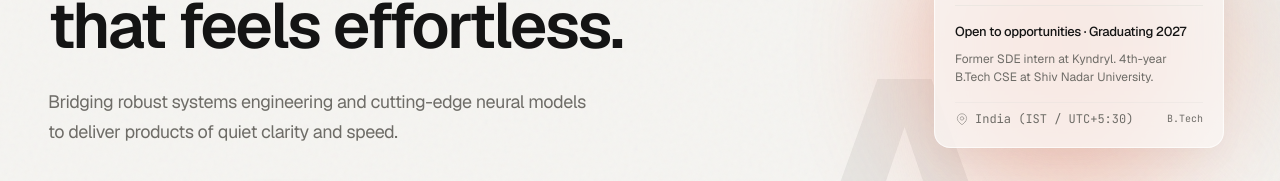
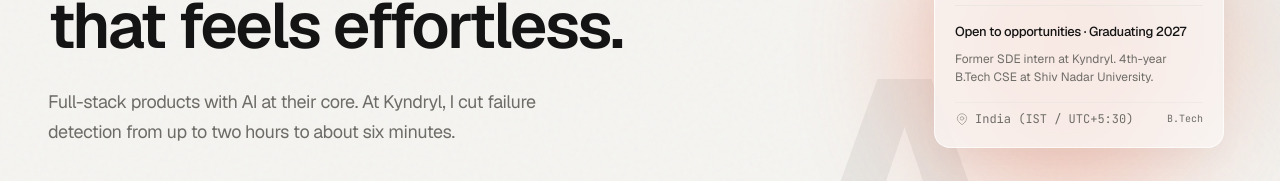
Before and after one commit to Aayush251105/Portfolio_professional, a Next.js app: page / in a window 1280 px wide. Shown: the part 355-536 px from the top of the page. Built offline with nearby package versions, Linux system fonts and the light colour scheme; no server answers.

Commit message:
Hero intro: replace design placeholder with a concrete line
Co-Authored-By: Claude Opus 5.5 <noreply@anthropic.com>

```diff
--- a/content/site.ts
+++ b/content/site.ts
@@ -40,9 +40,8 @@ export const site = {
   hero: {
     eyebrow: ["Software Engineer", "AI/ML", "Class of 2027"],
     headline: { before: "I build ", accent: "intelligent", after: " software that feels effortless." },
-    // TODO: confirm or rewrite. Kept from the approved design as a draft; makes no factual claims.
     intro:
-      "Bridging robust systems engineering and cutting-edge neural models to deliver products of quiet clarity and speed.",
+      "Full-stack products with AI at their core. At Kyndryl, I cut failure detection from up to two hours to about six minutes.",
     status: {
       label: "Status",
       badge: "Available",
```
